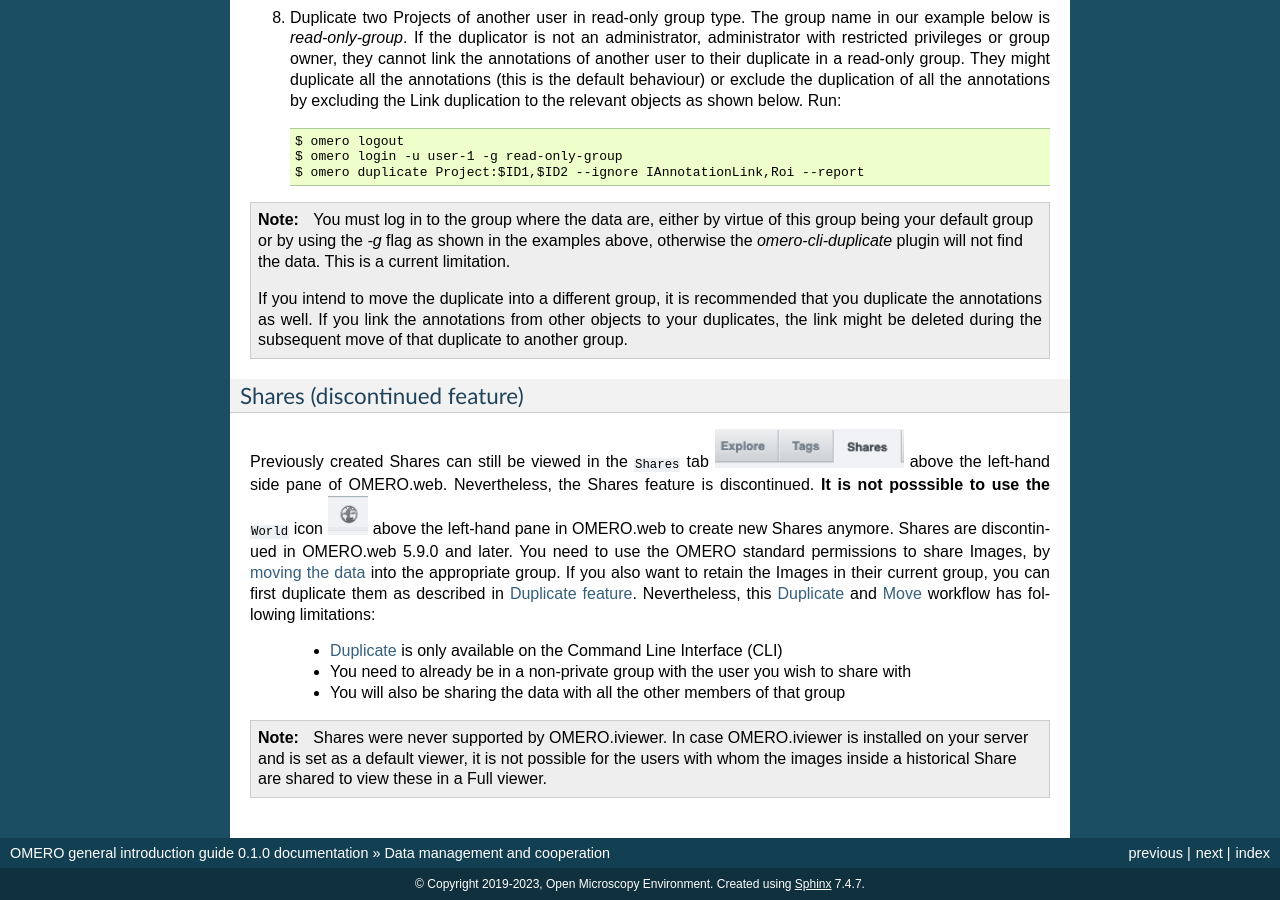
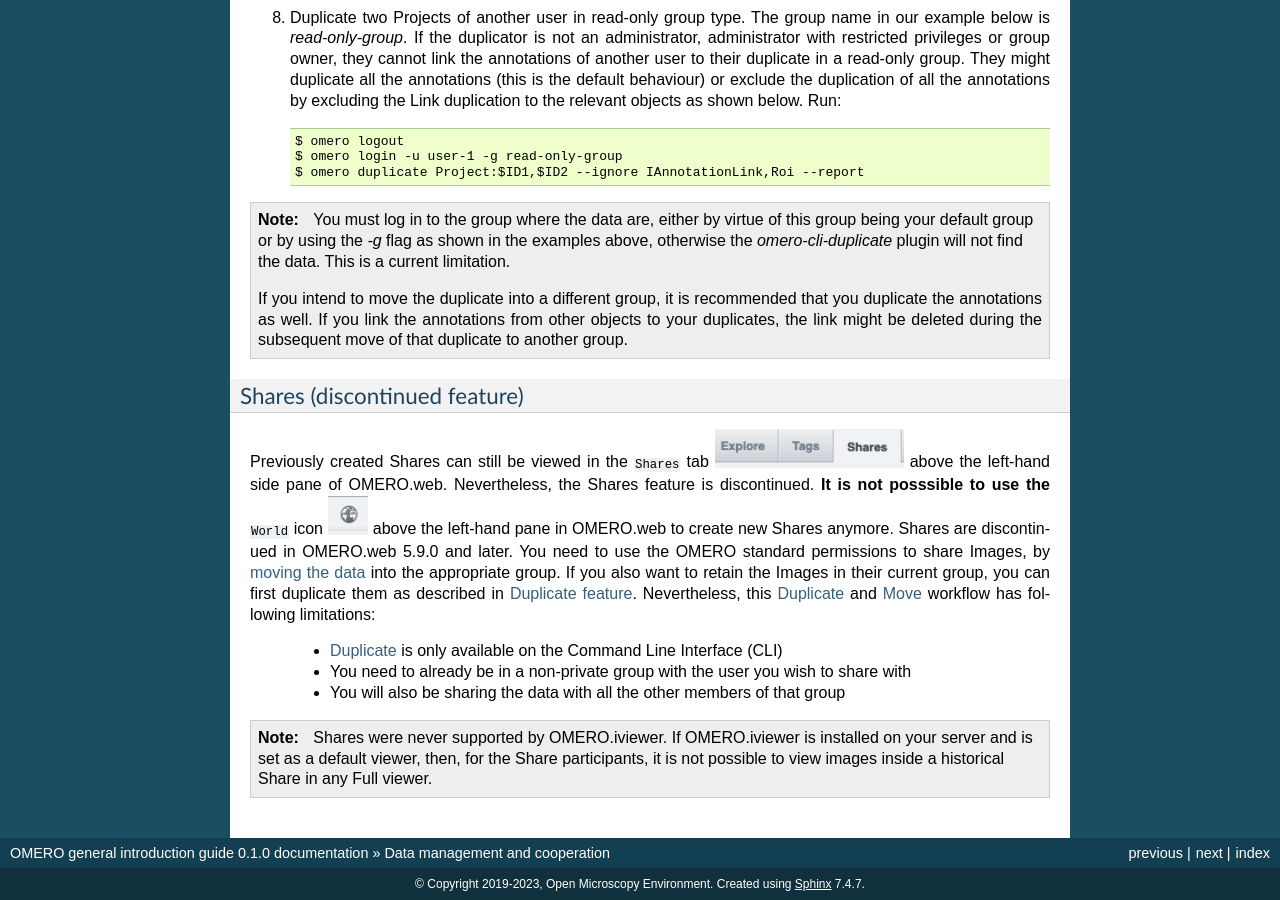
Before and after one commit to ome/omero-guide-introduction, a Sphinx documentation site: the page built from docs/data-management.rst, in a window 1280 px wide and 900 px high, scrolled down 10740 px. Built offline with Sphinx 7.4.7, drawn with Linux system fonts in a browser that asks for light colours.

Commit message:
Reformulate cf. JM's comment

```diff
--- a/docs/data-management.rst
+++ b/docs/data-management.rst
@@ -568,7 +568,7 @@
  - You will also be sharing the data with all the other members of that group
 
 .. note::
-    Shares were never supported by OMERO.iviewer. In case OMERO.iviewer is installed on your server and is set as a default viewer, it is not possible for the users with whom the images inside a historical Share are shared to view these in a Full viewer.
+    Shares were never supported by OMERO.iviewer. If OMERO.iviewer is installed on your server and is set as a default viewer, then, for the Share participants, it is not possible to view images inside a historical Share in any Full viewer.
 
 .. |image0| image:: images/management1.png
    :height: 3.4592in
```
